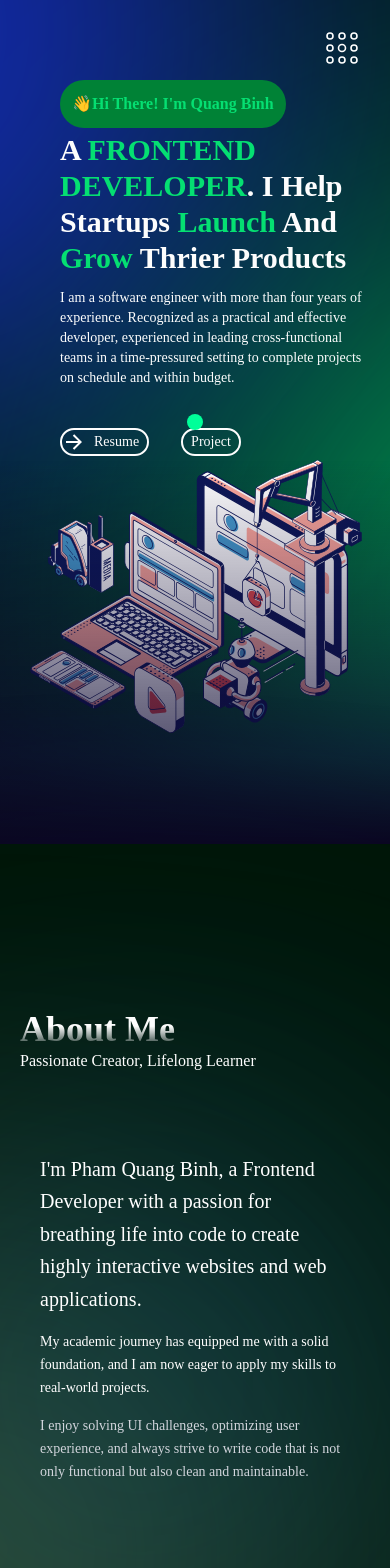
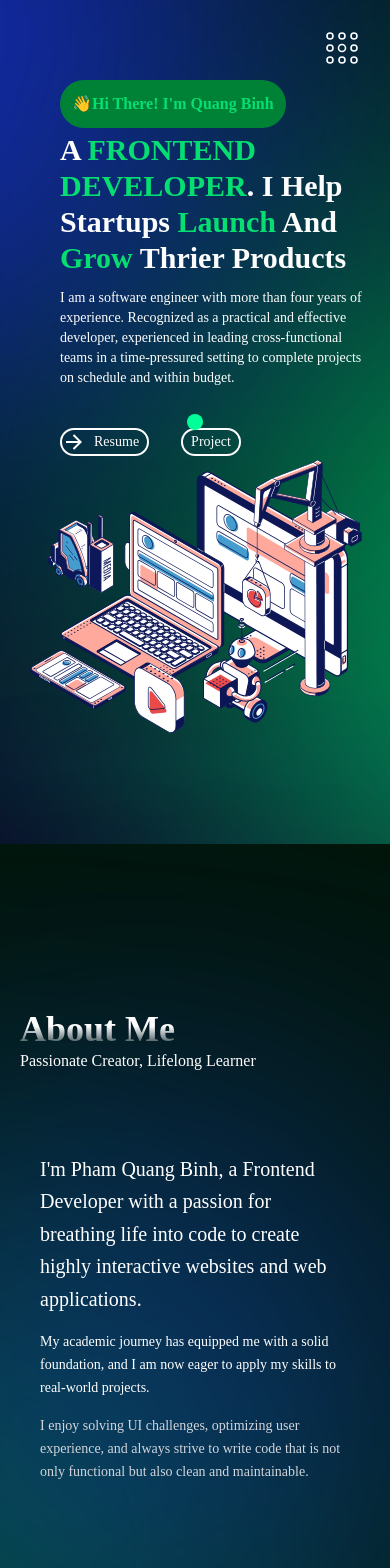
Before and after one commit to phambinh293/portfolio, a React (Vite) app: page / in a window 390 px wide. Shown: the top 1568 px of the page. Built offline with nearby package versions, Linux system fonts and the light colour scheme; a web font is replaced by a local one.

Commit message:
update hero

```diff
--- /dev/null
+++ b/server.js
@@ -0,0 +1,14 @@
+const express = require("express");
+const path = require("path");
+const app = express();
+
+app.use(express.static(path.join(__dirname, "build")));
+
+app.get("*", (req, res) => {
+    res.sendFile(path.join(__dirname, "build", "index.html"));
+});
+
+const PORT = process.env.PORT || 3000;
+app.listen(PORT, () => {
+    console.log(`✅ Server is running on port ${PORT}`);
+});
--- a/src/index.css
+++ b/src/index.css
@@ -182,14 +182,14 @@ section {
   }
 
   .about-sphere-1 {
-    background: radial-gradient(circle, #A5CC82, #A5CC82);
+    background: radial-gradient(circle, #00f180, #009d52);
     bottom: 300px;
     right: 150px;
     animation: wander-left 10s ease-in-out infinite;
   }
 
   .about-sphere-2 {
-    background: radial-gradient(circle, #00467F, #00467F);
+    background: radial-gradient(circle, #1c34ff, #1c34ff);
     bottom: 100px;
     right: 50px;
   }
--- a/src/sections/Hero.jsx
+++ b/src/sections/Hero.jsx
@@ -25,12 +25,12 @@ const Hero = () => {
       id="hero"
       className="md:h-screen w-screen h-dvh overflow-hidden relative text-white-50 md:p-0 px-5"
     >
-      <div className="gradient-box w-full h-96 absolute bottom-0 left-0 z-20"></div>
+      <div className="gradient-box w-full h-96 absolute bottom-0 left-0 z-[-1]"></div>
       <GradientSpheres
         sphere1Class="gradient-sphere sphere-1"
         sphere2Class="gradient-sphere sphere-2"
       />
-      <div className="w-full h-full md:mt-40 mt-20 grid lg:grid-cols-2 grid-cols-1">
+      <div className="w-full h-full md:mt-40 mt-20 grid lg:grid-cols-2 grid-cols-1 z-10">
         <div className="container relative w-full h-full col-span-1 ">
           <div className="ml-10 content md:mt-20 mt-0">
             <p className="item1 inline-block md:text-2xl text-base p-3 bg-green-700 rounded-3xl mb-1 md:mb-3">
@@ -82,11 +82,13 @@ const Hero = () => {
                   className="w-6 h-6"
                 />
                 <a
-                  href="#projects"
-                  className="md:text-xl text-sm px-2 cursor-none"
+                  href="https://drive.google.com/file/d/1zKsC_PfP_r05nJUuKkKg2TtfWx0WamKK/view?usp=drive_link"
+                  target="_blank"
+                  className="md:text-xl text-sm px-2"
                 >
                   Resume
                 </a>
+
               </div>
               <div className="flex items-center rounded-2xl border-2 border-b-white-50">
                 <a
```
